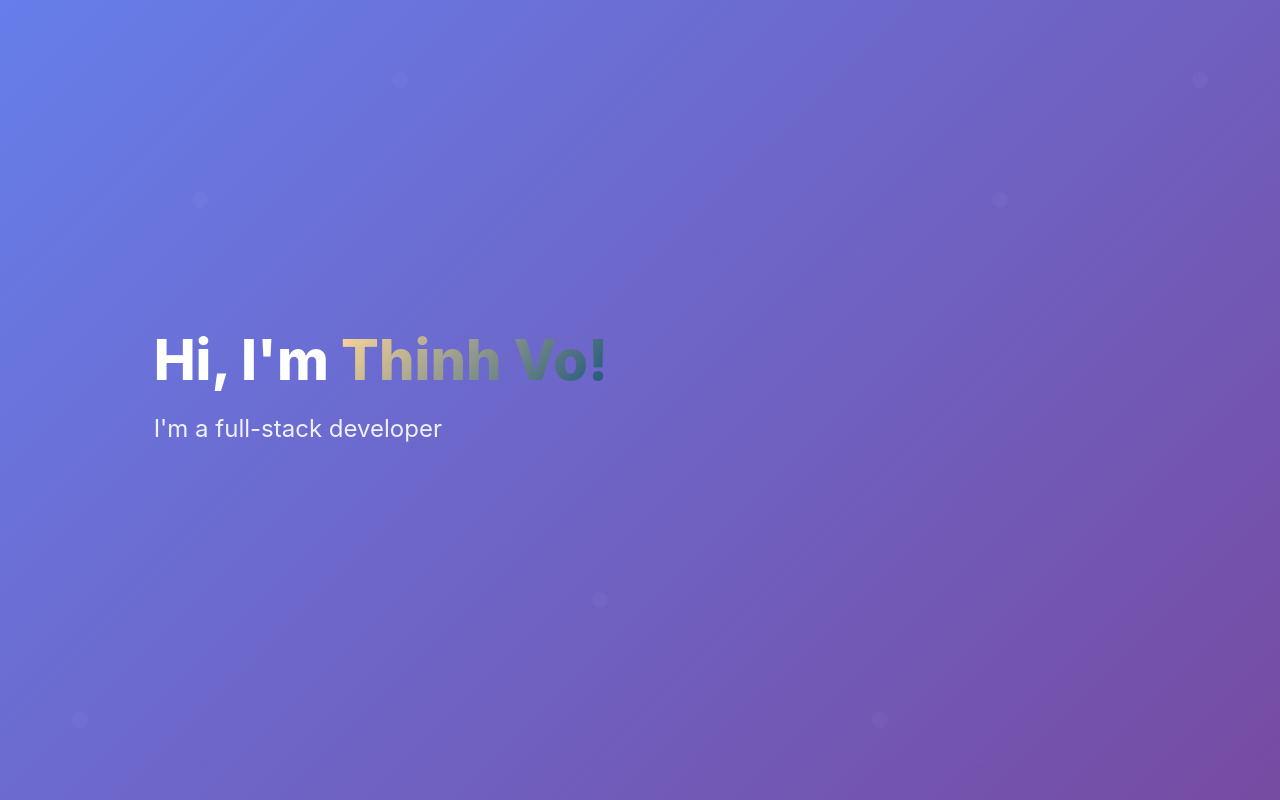
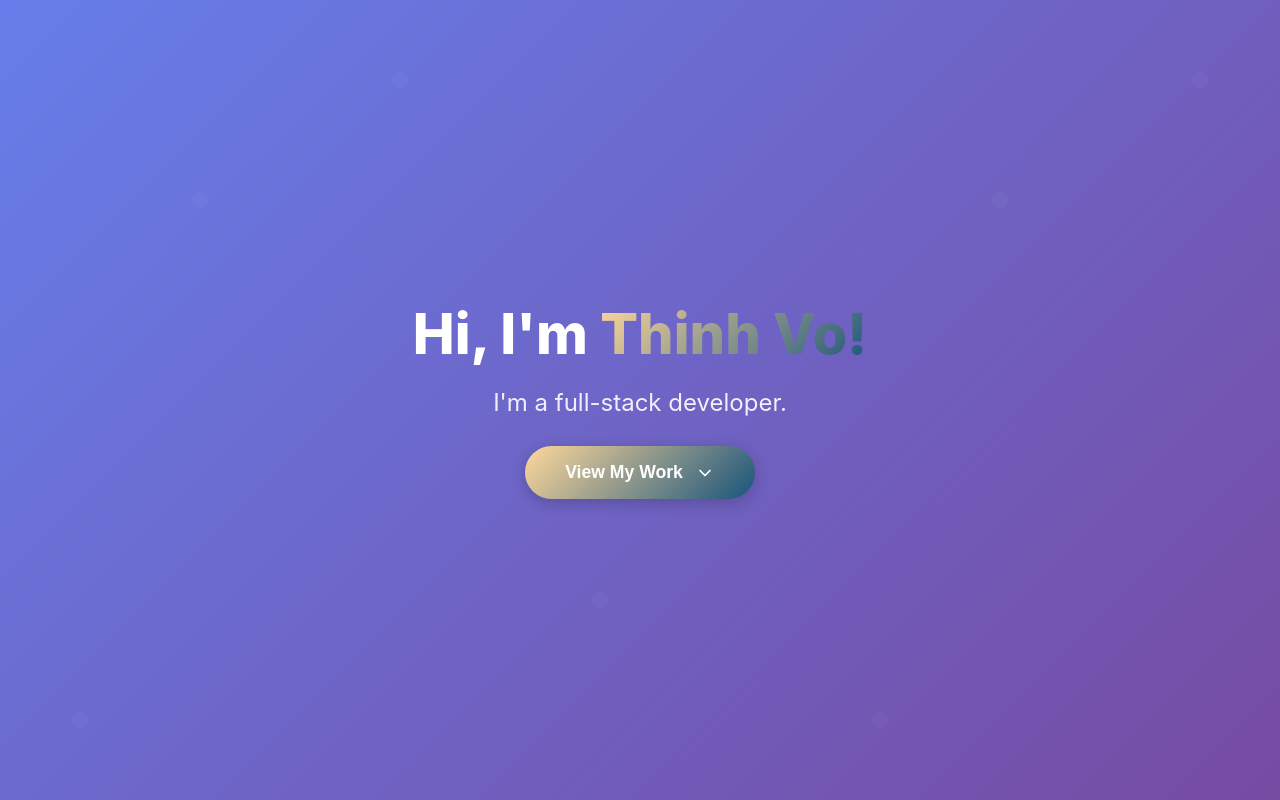
Before and after one commit to phoozies/my-portfolio, a React (Vite) app in the folder my-portfolio/: page / in a window 1280 px wide. Shown: the top 800 px of the page. Built offline with nearby package versions, Linux system fonts and the light colour scheme.

Commit message:
feat: update landing page styling

```diff
--- a/my-portfolio/src/components/Landing.css
+++ b/my-portfolio/src/components/Landing.css
@@ -23,10 +23,10 @@
 }
 
 .hero-content {
-  display: grid;
-  grid-template-columns: 1fr 1fr;
-  gap: 4rem;
+  display: flex;
+  flex-direction: column;
   align-items: center;
+  justify-content: center;
   max-width: 1200px;
   margin: 0 auto;
   padding: 0 2rem;
@@ -35,7 +35,7 @@
 }
 
 .hero-text {
-  text-align: left;
+  text-align: center;
 }
 
 .hero-title {
@@ -71,6 +71,7 @@
   display: flex;
   gap: 1rem;
   flex-wrap: wrap;
+  justify-content: center;
 }
 
 .btn-primary, .btn-secondary, .btn-resume {
@@ -120,6 +121,58 @@
 .btn-secondary:hover {
   background: rgba(255, 255, 255, 0.2);
   transform: translateY(-2px);
+}
+
+.btn-view-work {
+  padding: 1rem 2.5rem;
+  border: none;
+  border-radius: 50px;
+  background: linear-gradient(135deg, #ffd89b 0%, #19547b 100%);
+  color: white;
+  font-weight: 600;
+  font-size: 1.1rem;
+  cursor: pointer;
+  transition: all 0.3s ease;
+  display: inline-flex;
+  align-items: center;
+  gap: 0.75rem;
+  box-shadow: 0 4px 15px rgba(0, 0, 0, 0.2);
+  position: relative;
+  overflow: hidden;
+}
+
+.btn-view-work::before {
+  content: '';
+  position: absolute;
+  top: 0;
+  left: -100%;
+  width: 100%;
+  height: 100%;
+  background: linear-gradient(90deg, transparent, rgba(255, 255, 255, 0.2), transparent);
+  transition: left 0.5s;
+}
+
+.btn-view-work:hover::before {
+  left: 100%;
+}
+
+.btn-view-work:hover {
+  transform: translateY(-3px);
+  box-shadow: 0 8px 25px rgba(0, 0, 0, 0.3);
+}
+
+.btn-view-work:active {
+  transform: translateY(-1px);
+}
+
+.down-arrow {
+  width: 20px;
+  height: 20px;
+  transition: transform 0.3s ease;
+}
+
+.btn-view-work:hover .down-arrow {
+  transform: translateY(3px);
 }
 
 .hero-image {
--- a/my-portfolio/src/components/Landing.tsx
+++ b/my-portfolio/src/components/Landing.tsx
@@ -1,6 +1,12 @@
 import './Landing.css'
 
 const Landing = () => {
+  const scrollToAbout = () => {
+    const aboutSection = document.getElementById('about');
+    if (aboutSection) {
+      aboutSection.scrollIntoView({ behavior: 'smooth' });
+    }
+  };
 
   return (
     <section id="home" className="hero">
@@ -9,7 +15,15 @@ const Landing = () => {
           <h1 className="hero-title">
             Hi, I'm <span className="highlight">Thinh Vo!</span>
           </h1>
-          <h2 className="hero-subtitle">I'm a full-stack developer</h2>
+          <h2 className="hero-subtitle">I'm a full-stack developer.</h2>
+          <div className="hero-buttons">
+            <button onClick={scrollToAbout} className="btn-view-work">
+              <span>View My Work</span>
+              <svg className="down-arrow" viewBox="0 0 24 24" fill="none" stroke="currentColor" strokeWidth="2" strokeLinecap="round" strokeLinejoin="round">
+                <polyline points="6,9 12,15 18,9"></polyline>
+              </svg>
+            </button>
+          </div>
         </div>
       </div>
     </section>
```
